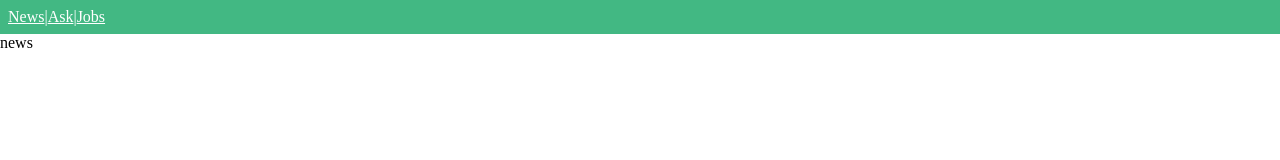
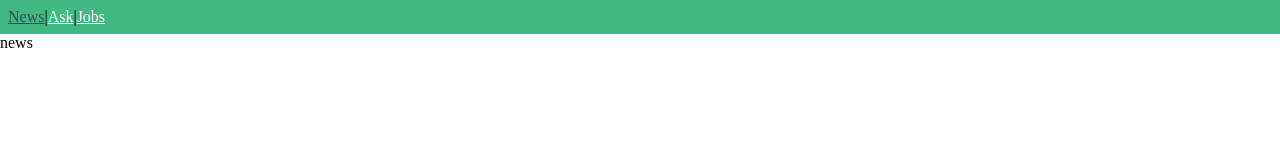
Before and after one commit to yeongdonge/vue-hacker-news, a Vue app: page /news in a window 1280 px wide. Before the commit this address led to /news#/news. Shown: the top 160 px of the page. Built offline with nearby package versions, Linux system fonts and the light colour scheme.

Commit message:
Toolbar 스타일 수정

```diff
--- a/src/components/ToolBar.vue
+++ b/src/components/ToolBar.vue
@@ -14,12 +14,12 @@
 
 <style scpoed>
 .header {
-    color: white;
+    /* color: white; */
     background-color: #42b883;
     display: flex;
     padding: 8px;
 }
-.header .router-link-exact-actvice {
+.header .router-link-exact-active {
     color: #35495e;
 }
 .header a {
--- /dev/null
+++ b/src/views/ItemView.vue
@@ -0,0 +1,13 @@
+<template>
+  <div>Item</div>
+</template>
+
+<script>
+export default {
+
+}
+</script>
+
+<style>
+
+</style>
--- /dev/null
+++ b/src/views/UserView.vue
@@ -0,0 +1,13 @@
+<template>
+  <div>User</div>
+</template>
+
+<script>
+export default {
+
+}
+</script>
+
+<style>
+
+</style>
```
Also changed, not shown: src/router/index.js (+11 -0 lines).
